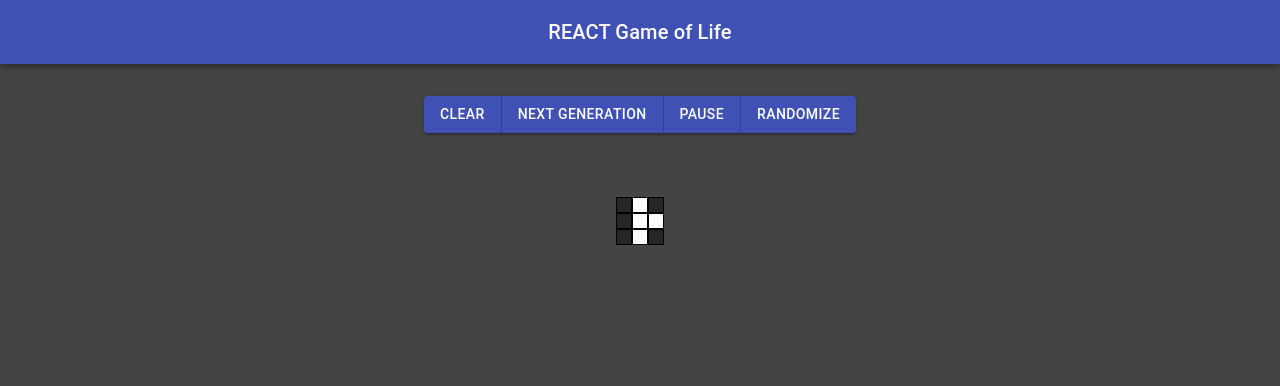
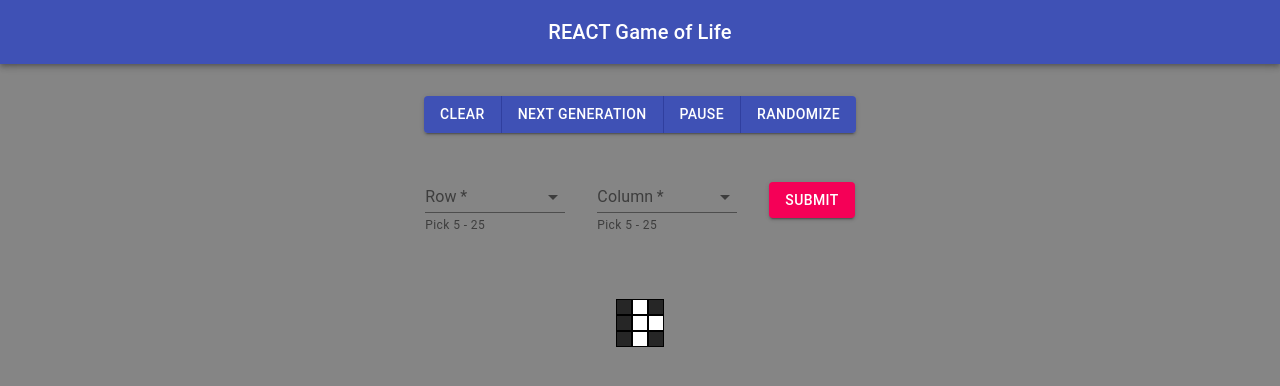
Before and after one commit to pacna/cellular-artistry, a React (Create React App) app: page / in a window 1280 px wide. Shown: the top 386 px of the page. Built offline with nearby package versions, Linux system fonts and the light colour scheme.

Commit message:
Add dropdown for row and column

```diff
--- a/src/components/game-of-life/game-of-life.component.tsx
+++ b/src/components/game-of-life/game-of-life.component.tsx
@@ -1,9 +1,22 @@
+// React
 import React, { ReactElement, useState } from 'react';
+
+// Material UI
+import {
+    FormControl,
+    InputLabel,
+    Select,
+    MenuItem,
+    FormHelperText,
+    ButtonGroup,
+    Button
+} from '@material-ui/core';
+
+// Other
 import { GameOfLifeStyles } from './game-of-life.styles';
 import { IClasses } from './game-of-life.interfaces';
-import ButtonGroup from '@material-ui/core/ButtonGroup';
-import Button from '@material-ui/core/Button';
 import { Grid } from '../grid/grid.component';
+import { GridSize } from './grid-size';
 
 enum COMMAND {
     clear = 'clear'
@@ -12,16 +25,16 @@ enum COMMAND {
 export const GameOfLife = (): ReactElement => {
     const [command, setCommand] = useState('');
     // temp adding random state to use
-    const [grid, setGrid] = useState([[0,1,0],[0,1,1],[0,1,0]])
+    const [generation, setGeneration] = useState([[0,1,0],[0,1,1],[0,1,0]])
     const classes: IClasses = GameOfLifeStyles();
 
     const clearGrid = (): void => {
-        setGrid([[0,0,0],[0,0,0],[0,0,0]]);
+        setGeneration([[0,0,0],[0,0,0],[0,0,0]]);
         setCommand(COMMAND.clear);
     }
 
     const nextGeneration = (): void => {
-        console.log(grid);
+        console.log(generation);
     }
 
     return(
@@ -34,9 +47,42 @@ export const GameOfLife = (): ReactElement => {
                     <Button> Randomize </Button>
                 </ButtonGroup>
             </div>
+            <form className={classes.formContainer}>
+                <FormControl required className={classes.formControl}>
+                    <InputLabel>Row</InputLabel>
+                    <Select>
+                        <div className={classes.select}>
+                            {
+                                GridSize.map((x: number) => {
+                                    return(
+                                        <MenuItem value={x}> {x} </MenuItem>
+                                    )
+                                })
+                            }
+                        </div>
+                    </Select>
+                    <FormHelperText>Pick 5 - 25</FormHelperText>
+                </FormControl>
+                <FormControl required className={classes.formControl}>
+                    <InputLabel>Column</InputLabel>
+                    <Select>
+                        <div className={classes.select}>
+                            {
+                                GridSize.map((x: number) => {
+                                    return(
+                                        <MenuItem value={x}> {x} </MenuItem>
+                                    )
+                                })
+                            }
+                        </div>
+                    </Select>
+                    <FormHelperText>Pick 5 - 25</FormHelperText>
+                </FormControl>
+                <Button type="submit" variant="contained" color="secondary">Submit</Button>
+            </form>
             <div className={classes.gridContainer}>
                 <Grid
-                    cellsInitialRandomState={grid}
+                    cellsInitialRandomState={generation}
                     command={command}
                     setCommand={setCommand}
                     />
--- a/src/components/game-of-life/game-of-life.interfaces.ts
+++ b/src/components/game-of-life/game-of-life.interfaces.ts
@@ -1,5 +1,8 @@
 export interface IClasses {
     buttonGroupSpacing: any;
+    formContainer: any;
+    formControl: any;
+    select: any;
     center: any;
     gridContainer: any;
 }
--- a/src/components/game-of-life/game-of-life.styles.tsx
+++ b/src/components/game-of-life/game-of-life.styles.tsx
@@ -4,6 +4,19 @@ export const GameOfLifeStyles = makeStyles((theme: Theme) =>
   createStyles({
     buttonGroupSpacing: {
         marginTop: '4vh'
+    },
+    formContainer: {
+        display: 'flex',
+        justifyContent: 'center',
+        alignItems: 'center',
+        marginTop: '4vh'
+    },
+    formControl: {
+      minWidth: 140,
+      marginRight: '4vh'
+    },
+    select: {
+      maxHeight: 140
     },
     center: {
         textAlign: 'center'
--- /dev/null
+++ b/src/components/game-of-life/grid-size.ts
@@ -0,0 +1,23 @@
+export const GridSize: number[] = [
+    5,
+    6,
+    7,
+    8,
+    9,
+    10,
+    11,
+    12,
+    13,
+    14,
+    15,
+    16,
+    17,
+    18,
+    19,
+    20,
+    21,
+    22,
+    23,
+    24,
+    25
+]
--- a/src/index.css
+++ b/src/index.css
@@ -5,7 +5,7 @@ body {
     sans-serif;
   -webkit-font-smoothing: antialiased;
   -moz-osx-font-smoothing: grayscale;
-  background-color: #444444;
+  background-color: #858585;
 }
 
 code {
```
